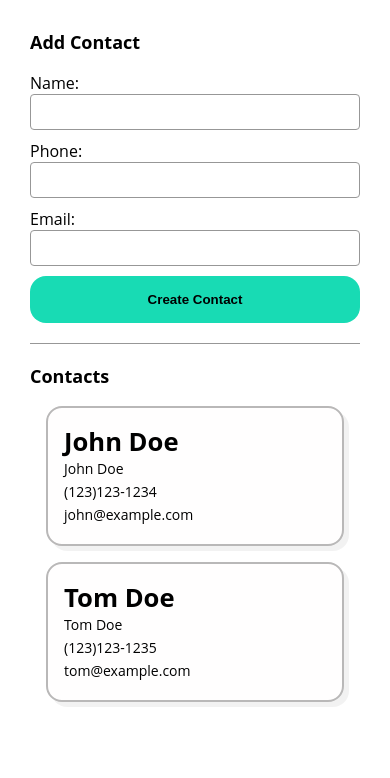
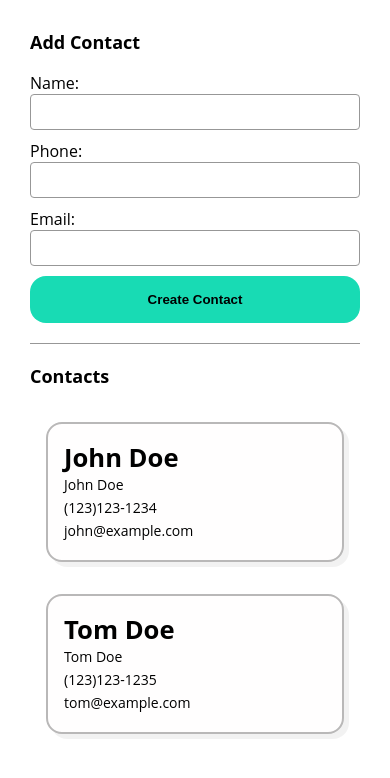
Before and after one commit to lyzboy/appointment-planner, a React (Create React App) app: page /contacts in a window 390 px wide. Shown: the top 778 px of the page. Built offline with nearby package versions, Linux system fonts and the light colour scheme.

Commit message:
Add styling to TileList component

```diff
--- a/src/components/tileList/TileList.js
+++ b/src/components/tileList/TileList.js
@@ -1,15 +1,16 @@
 import React from "react";
 import { Tile } from "../tile/Tile";
 
+import styles from "./TileList.module.css";
+
 export const TileList = ({ list }) => {
-    console.log(list);
     return (
-        <>
+        <div className={styles.tileList}>
             {list.map((elem) => {
                 return (
                     <Tile key={elem.name} name={elem.name} description={elem} />
                 );
             })}
-        </>
+        </div>
     );
 };
--- /dev/null
+++ b/src/components/tileList/TileList.module.css
@@ -0,0 +1,18 @@
+.tileList {
+    width: 100%;
+    display: grid;
+    grid-template-columns: repeat(3, 1fr);
+    grid-template-rows: 1fr;
+}
+
+@media screen and (max-width: 768px) {
+    .tileList {
+        grid-template-columns: repeat(2, 1fr);
+    }
+}
+
+@media screen and (max-width: 480px) {
+    .tileList {
+        grid-template-columns: 1fr;
+    }
+}
```
